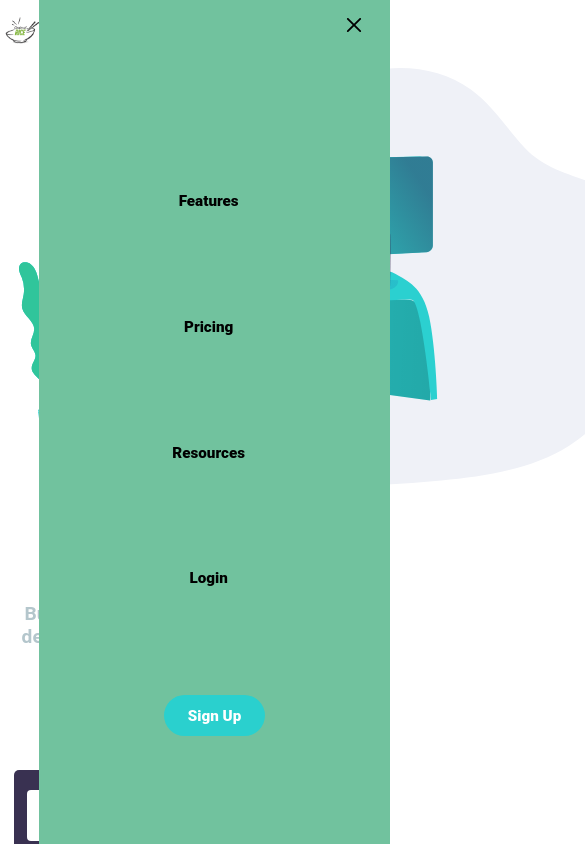
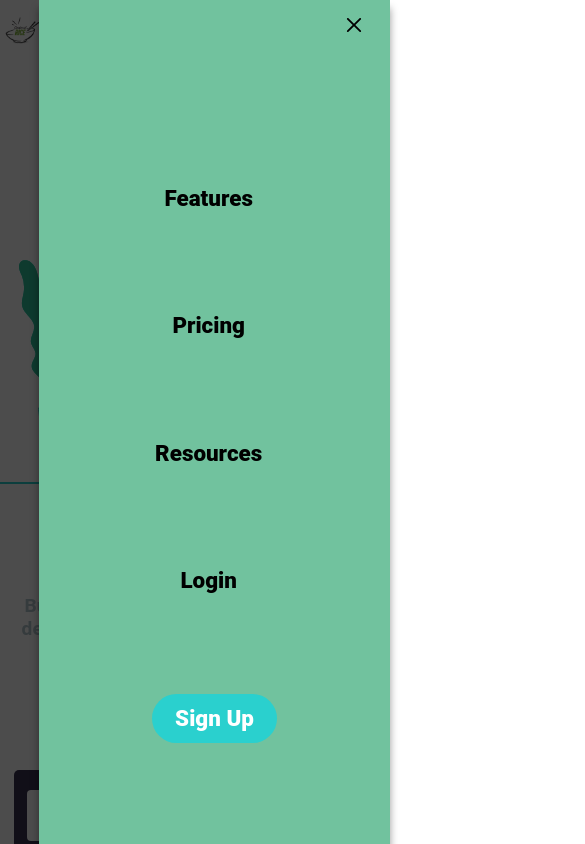
Before and after one commit to MsRice/PS-W13-ReactDevProject1, a React (Vite) app: page / in a window 390 px wide. Both pictures are taken after a click on the element 355 px from the left and 33 px from the top of the page. Shown: the top 844 px of the page, 585 px wide, since content can reach past the window. Built offline with nearby package versions, Linux system fonts and the light colour scheme.

Commit message:
style: complete first pass of mobile default styles

```diff
--- a/src/Components/UI/Mobile/NavMobile.tsx
+++ b/src/Components/UI/Mobile/NavMobile.tsx
@@ -24,6 +24,10 @@ const NavMobile = () => {
 
                 <FaBars className="fa-bars" aria-hidden="true"/>
             </div>
+            <div
+                className={`backdrop ${isOpen ? 'open' : ''}`}
+                onClick={() => setIsOpen(false)}
+                ></div>
             <nav className={`nav__links-dropdown--wrapper ${isOpen ? 'open' : ''}`}>
                 <div className='nav__cross--wrapper'
                 onClick={() => setIsOpen(o => !o)}>
--- a/src/assets/style/landing.css
+++ b/src/assets/style/landing.css
@@ -11,6 +11,7 @@
     flex-direction: column;
     align-items: center;
     justify-content: center;
+    overflow-x: hidden;
 }
 
 
@@ -18,7 +19,6 @@
     display: block;
     width: min(170%, 1800px);
     margin-left: 80%;
-
 }
 .landing__info--wrapper{
     width: 100%;
@@ -31,7 +31,8 @@
 
     text-align:center;
     padding:
-        0 clamp(0.5rem, 3vw, 0.75rem) ;
+        2rem clamp(0.5rem, 3vw, 0.75rem) 3rem clamp(0.5rem, 3vw, 0.75rem);
+    outline: 2px solid #2AD0CE;
 }
 .landing__info--title{
     font-weight: 800;
--- a/src/assets/style/main.css
+++ b/src/assets/style/main.css
@@ -9,7 +9,7 @@
 }
 
 body.menu-open , html.menu-open {
-  overflow-y: hidden;
+  overflow: hidden;
 }
 .container{
     width: 100%;
--- a/src/assets/style/navMain.css
+++ b/src/assets/style/navMain.css
@@ -43,6 +43,7 @@
     align-items: center;
 
 }
+
 .fa-bars:active , .fa-bars:hover{
     transform:  scale(.92);
     color: #2AD0CE ;
@@ -52,10 +53,25 @@
     outline-offset: 4px;
 }
 
+.backdrop {
+  position: fixed;
+  inset: 0;
+  background: rgba(0,0,0,0.7);
+  width: 10%;
+  opacity: 0;
+  pointer-events: none;
+
+  transition: opacity 0.25s ease;
+}
+
+.backdrop.open {
+  opacity: 1;
+  pointer-events: auto;
+}
 .nav__links-dropdown--wrapper{
     display: none;
 
-    position: absolute;
+    position: fixed;
     top: 0;
     right: 0;
 
@@ -63,12 +79,16 @@
     width: 90%;
 
     background-color: #71C29E;
-    padding-inline: 0 13rem;
+    box-shadow:  0 8px 8px  rgba(0,0,0, 0.4);
+    padding-inline: 0 clamp(1.5rem, 5vw, 2rem);
 
+    transform: translateX(100%);
+    transition: transform 0.25s ease-in-out;
 
 }
 .nav__links-dropdown--wrapper.open{
     display: flex;
+    transform: translateX(0);
 }
 
 .nav__bars--wrapper.hidden{
@@ -101,7 +121,7 @@
 
 .nav__links-dropdown--link{
     font-weight: 800;
-    font-size: clamp(0.95rem, 2.5vw, 1.1rem);
+    font-size: clamp(1.4rem, 2.5vw, 1.6rem);
     padding-right: clamp(0.5rem, 3vw, 0.75rem);
 }
 
```
